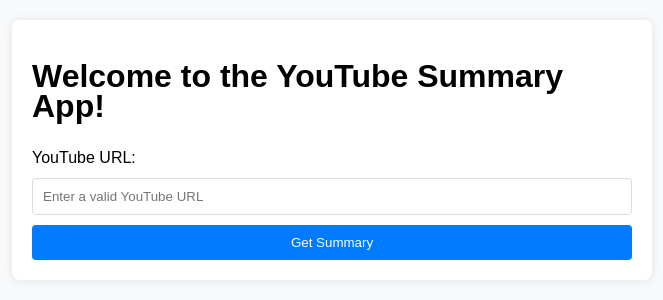
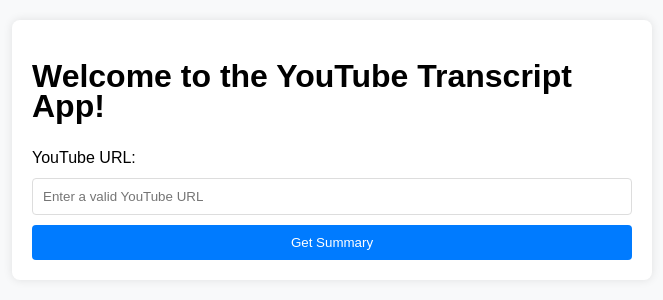
Before and after one commit to LRSORRENTI/Python_YouTube_Transcript_App, a Flask app: page / in a window 1280 px wide. Shown: the top 300 px of the page, without its empty margins (308-971 px from the left). Run offline with Flask 3, Linux system fonts and the light colour scheme.

Commit message:
changed title of html page

```diff
--- a/app/templates/index.html
+++ b/app/templates/index.html
@@ -1,7 +1,7 @@
 {% extends "layout.html" %}
 
 {% block content %}
-<h1>Welcome to the YouTube Summary App!</h1>
+<h1>Welcome to the YouTube Transcript App!</h1>
 <form method="post">
     <label for="youtube_url">YouTube URL:</label>
     <input type="text" id="youtube_url" name="youtube_url" placeholder="Enter a valid YouTube URL" required>
--- a/app/templates/layout.html
+++ b/app/templates/layout.html
@@ -4,7 +4,7 @@
     <meta charset="utf-8">
     <meta name="viewport" content="width=device-width, initial-scale=1, shrink-to-fit=no">
     <link rel="stylesheet" href="{{ url_for('static', filename='css/styles.css') }}">
-    <title>YouTube Summary App</title>
+    <title>YouTube Transcript App</title>
   </head>
   <body>
     <div class="container">
```
